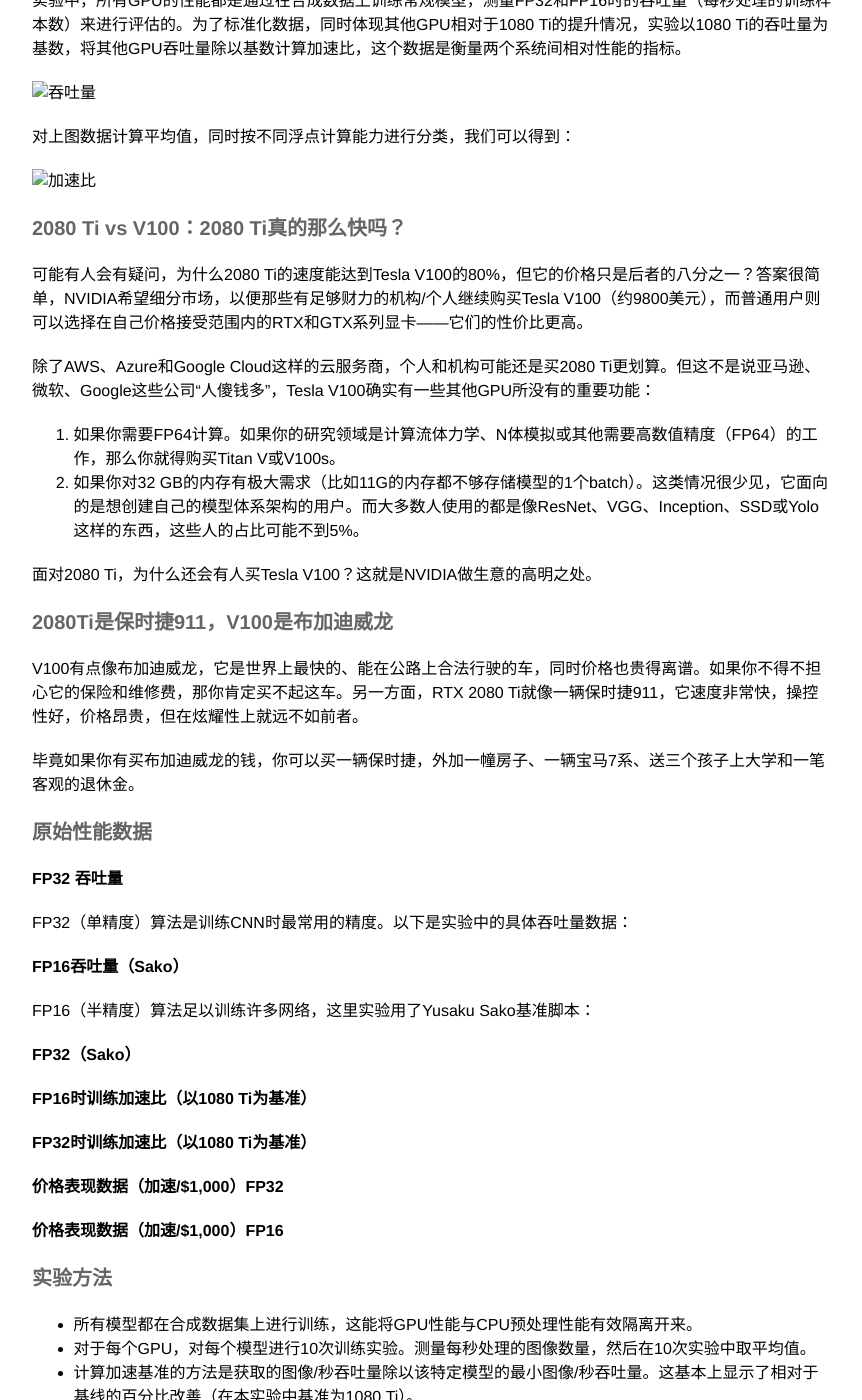
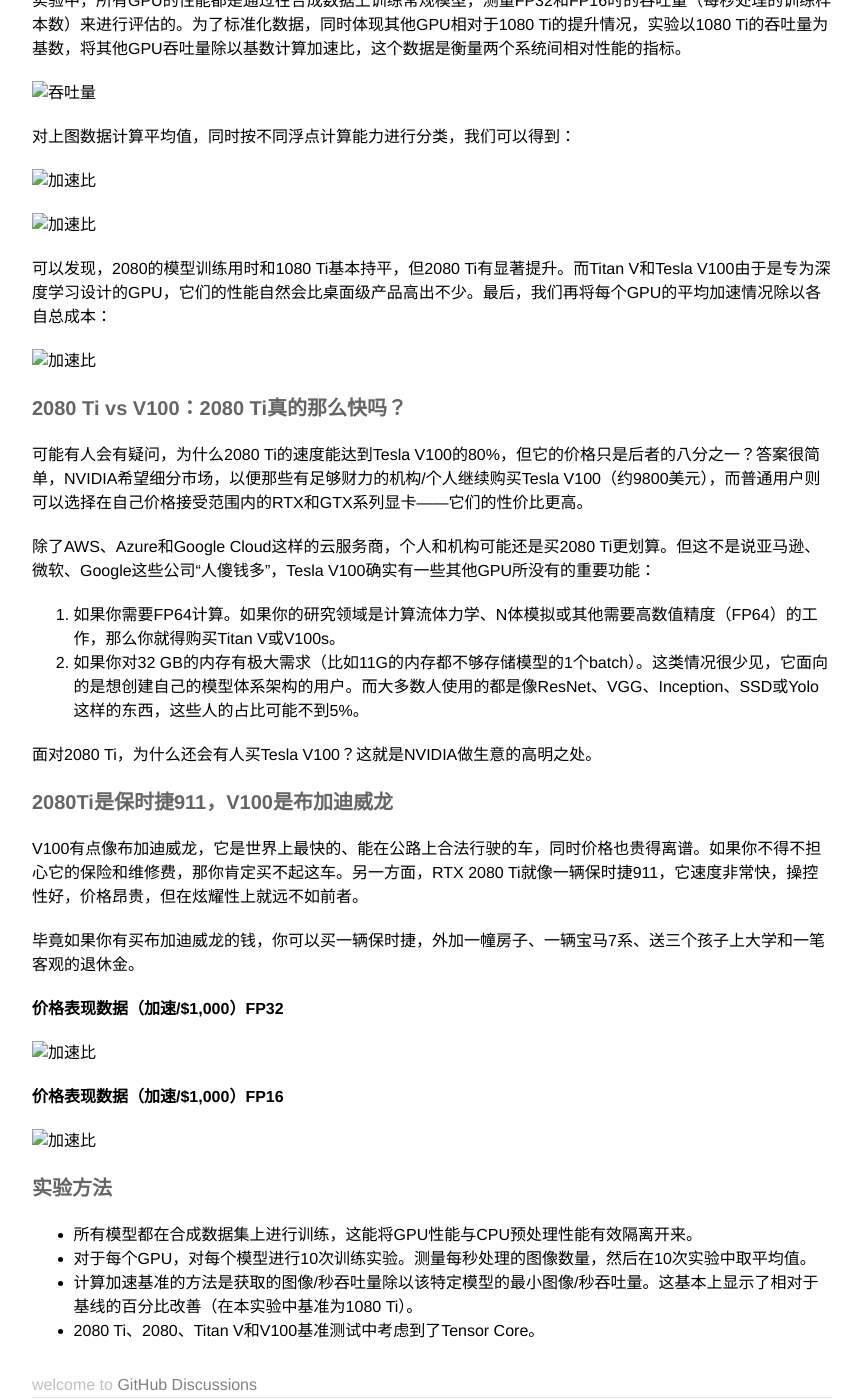
Before and after one commit to liuziyang1106/liuziyang1106.github.io, a Jekyll site: the page built from _posts/2021-3-24-deep-learning-GPU-benchmark.md, in a window 1280 px wide and 1400 px high, scrolled down 891 px. Shown: the whole window, without its empty margins (208-1070 px from the left). Built offline with Jekyll 4.4.1, drawn with Linux system fonts in a browser that asks for light colours.

Commit message:
try to save image:

```diff
--- a/_posts/2021-3-24-deep-learning-GPU-benchmark.md
+++ b/_posts/2021-3-24-deep-learning-GPU-benchmark.md
@@ -40,7 +40,11 @@ date: 2021-03-24 14:00:00
 
 ![加速比](/_images/GPU-2.png)
 
+![加速比](/_images/GPU-3.png)
 
+可以发现，2080的模型训练用时和1080 Ti基本持平，但2080 Ti有显著提升。而Titan V和Tesla V100由于是专为深度学习设计的GPU，它们的性能自然会比桌面级产品高出不少。最后，我们再将每个GPU的平均加速情况除以各自总成本：
+
+![加速比](/_images/GPU-4.png)
 
 #### **2080 Ti vs V100：2080 Ti真的那么快吗？**
 
@@ -59,25 +63,15 @@ V100有点像布加迪威龙，它是世界上最快的、能在公路上合法
 
 毕竟如果你有买布加迪威龙的钱，你可以买一辆保时捷，外加一幢房子、一辆宝马7系、送三个孩子上大学和一笔客观的退休金。
 
-#### **原始性能数据**
-
-**FP32 吞吐量**
-
-FP32（单精度）算法是训练CNN时最常用的精度。以下是实验中的具体吞吐量数据：
-
-**FP16吞吐量（Sako）**
-
-FP16（半精度）算法足以训练许多网络，这里实验用了Yusaku Sako基准脚本：
-
-**FP32（Sako）**
-
-**FP16时训练加速比（以1080 Ti为基准）**
-
-**FP32时训练加速比（以1080 Ti为基准）**
-
 **价格表现数据（加速/$1,000）FP32**
 
+![加速比](/_images/GPU-5.png)
+
 **价格表现数据（加速/$1,000）FP16**
+
+![加速比](/_images/GPU-6.png)
+
+
 
 #### 实验方法
 
```
Also changed, not shown: _images/GPU-3.png (added), _images/GPU-4.png (added), _images/GPU-5.png (added), _images/GPU-6.png (added).
